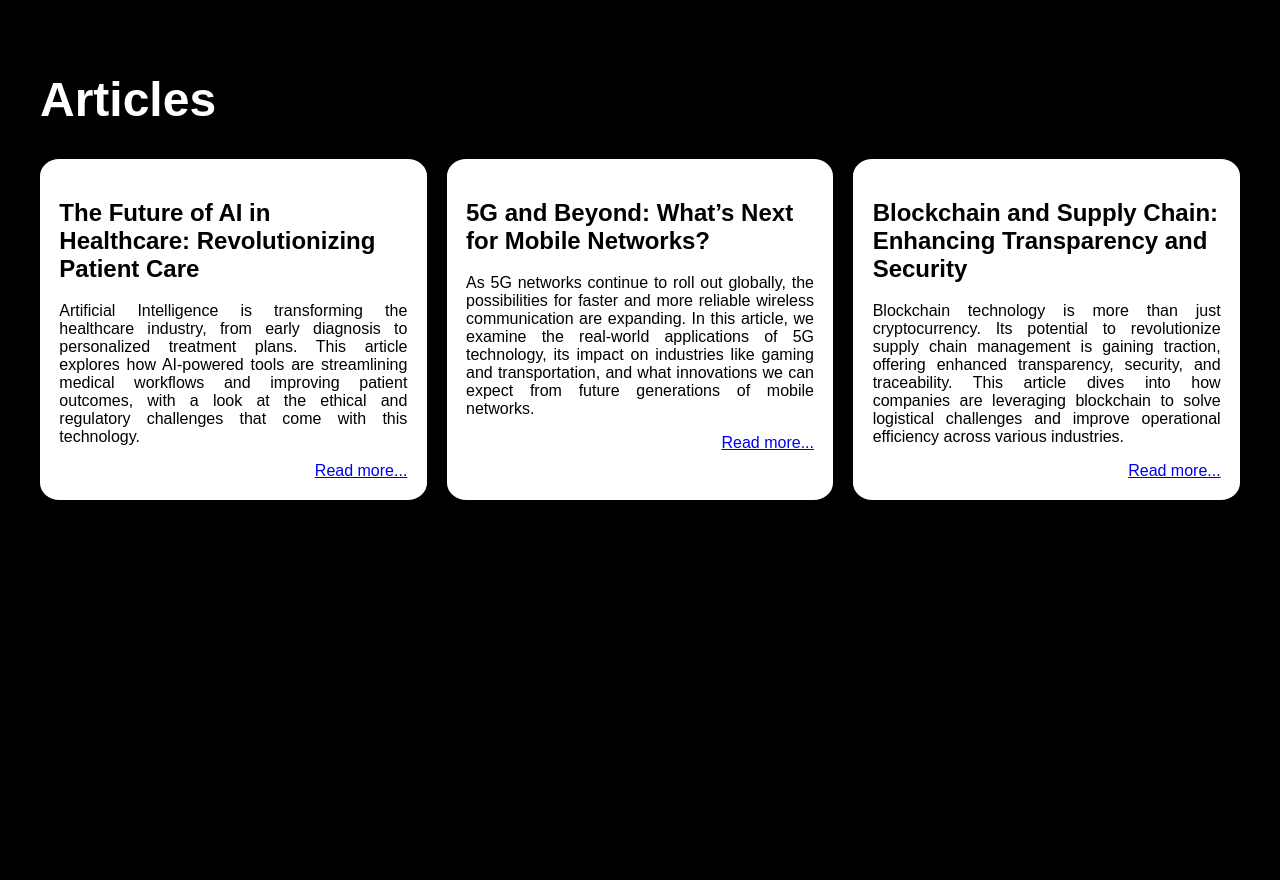
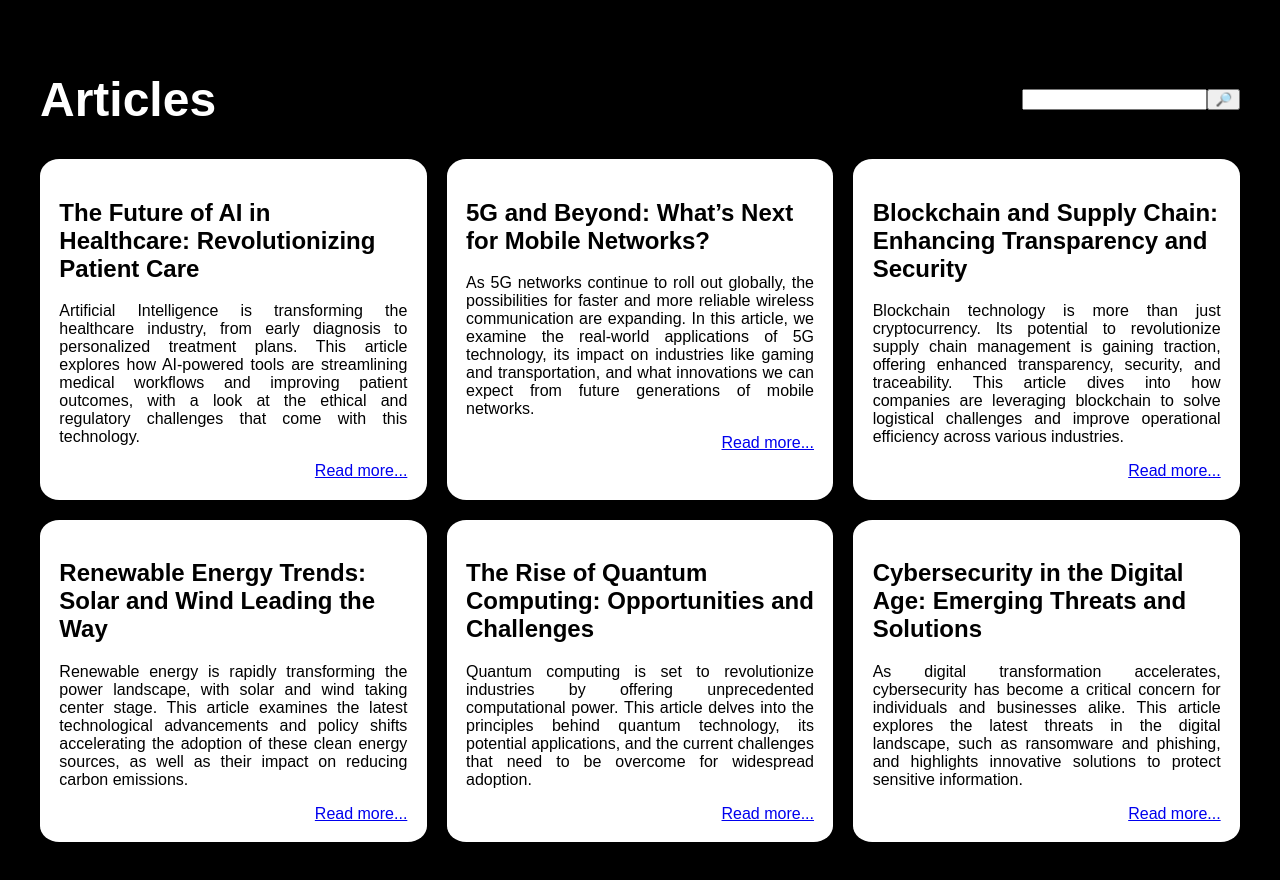
Before and after one commit to rookie2675/blog-website, a Next.js app: page / in a window 1280 px wide. Before the commit the page ends 800 px from the top, so only its background shows below. Built offline with nearby package versions, Linux system fonts and the light colour scheme.

Commit message:
Added search functionality

```diff
--- a/app/page.module.css
+++ b/app/page.module.css
@@ -3,3 +3,9 @@
     display: grid;
     grid-template-columns: repeat(3, 1fr);
 }
+
+.header {
+    display: flex;
+    justify-content: space-between;
+    align-items: center;
+}
--- a/app/page.tsx
+++ b/app/page.tsx
@@ -4,13 +4,26 @@ import { articles } from "@/data/database";
 import styles from "./page.module.css";
 import ArticleCard from "@/components/ArticleCard";
 import { Article } from "@/types/article";
+import SearchBar from "@/components/SearchBar";
 
-export default async function Home() {
+export default async function Home(props: {
+    searchParams?: Promise<{ query?: string }>;
+}) {
+    const searchParams = await props.searchParams;
+    const query = searchParams?.query || "";
+
+    const filteredArticles = articles.filter((article: Article) =>
+        article.title.toLowerCase().includes(query.toLowerCase()),
+    );
+
     return (
         <div className={styles.container}>
-            <h1>Articles</h1>
+            <div className={styles.header}>
+                <h1>Articles</h1>
+                <SearchBar />
+            </div>
             <div className={styles.articles}>
-                {articles.map((article: Article, index: number) => (
+                {filteredArticles.map((article: Article, index: number) => (
                     <ArticleCard key={index} article={article} />
                 ))}
             </div>
--- /dev/null
+++ b/components/SearchBar.tsx
@@ -0,0 +1,33 @@
+"use client";
+
+import { usePathname, useRouter, useSearchParams } from "next/navigation";
+import { JSX, useState } from "react";
+
+export default function SearchBar(): JSX.Element {
+    const pathName = usePathname();
+    const { replace } = useRouter();
+    const searchParameters = useSearchParams();
+
+    const [query, setQuery] = useState("");
+
+    function handleSubmit() {
+        const parameters = new URLSearchParams(searchParameters);
+
+        if (query) {
+            parameters.set("query", query);
+        } else {
+            parameters.delete("query");
+        }
+
+        replace(`${pathName}?${parameters.toString()}`);
+    }
+
+    return (
+        <form onSubmit={handleSubmit}>
+            <input value={query} onChange={(e) => setQuery(e.target.value)} />
+            <button type="submit" aria-label="Search">
+                🔎
+            </button>
+        </form>
+    );
+}
--- a/data/database.ts
+++ b/data/database.ts
@@ -45,4 +45,40 @@ export const articles: Article[] = [
 
         As blockchain adoption grows, its impact on the supply chain will likely extend beyond transparency and security, fostering greater efficiency by automating contracts and payment processes using smart contracts. These innovations promise to revolutionize supply chain operations across multiple sectors.`,
     ),
+    new Article(
+        4,
+        "Renewable Energy Trends: Solar and Wind Leading the Way",
+        "Alice Green",
+        "Renewable energy is rapidly transforming the power landscape, with solar and wind taking center stage. This article examines the latest technological advancements and policy shifts accelerating the adoption of these clean energy sources, as well as their impact on reducing carbon emissions.",
+        `The push for clean energy has made solar and wind power the fastest-growing sectors in the global energy market.
+        Innovations in solar panel efficiency and wind turbine design have dramatically reduced the cost of renewable energy, making it a viable alternative to fossil fuels.
+
+        Governments worldwide are also supporting this transition with favorable policies, subsidies, and incentives. These efforts not only reduce greenhouse gas emissions but also create economic opportunities in the green energy sector.
+
+        Despite these advancements, there are challenges to address, such as energy storage and grid integration. Research is ongoing to develop more efficient batteries and smart grid technologies to manage the intermittent nature of solar and wind energy.
+
+        Overall, the adoption of renewable energy is key to tackling climate change, and with continued investment and innovation, it promises a cleaner, more sustainable future.`,
+    ),
+    new Article(
+        5,
+        "The Rise of Quantum Computing: Opportunities and Challenges",
+        "Michael Stevens",
+        "Quantum computing is set to revolutionize industries by offering unprecedented computational power. This article delves into the principles behind quantum technology, its potential applications, and the current challenges that need to be overcome for widespread adoption.",
+        `Quantum computing leverages the principles of quantum mechanics to process information in ways that classical computers cannot. By using quantum bits, or qubits, it can perform complex calculations at unprecedented speeds, opening up new possibilities for fields like cryptography, artificial intelligence, and materials science.
+
+        The potential applications are vast, from simulating molecular interactions for drug discovery to optimizing logistics for supply chains. However, developing stable qubits and error correction methods remain significant challenges in the field.
+
+        Tech giants and research institutions are making strides in quantum technology, but it will likely take years before we see practical applications at scale. As the technology matures, it has the potential to transform industries by solving problems that are currently computationally infeasible.`,
+    ),
+    new Article(
+        6,
+        "Cybersecurity in the Digital Age: Emerging Threats and Solutions",
+        "Sarah Lee",
+        "As digital transformation accelerates, cybersecurity has become a critical concern for individuals and businesses alike. This article explores the latest threats in the digital landscape, such as ransomware and phishing, and highlights innovative solutions to protect sensitive information.",
+        `With the rise of digital connectivity, cyber threats have become more sophisticated, targeting individuals, businesses, and even government infrastructure. Ransomware attacks and phishing scams are among the most common threats, often leading to significant financial losses and data breaches.
+
+        Emerging solutions in cybersecurity include artificial intelligence for threat detection, multi-factor authentication, and zero-trust architectures. These technologies are helping organizations to proactively defend against cyberattacks.
+
+        Education and awareness also play a crucial role in combating cyber threats, as many attacks exploit human error. By implementing advanced security measures and fostering a security-conscious culture, companies can better protect themselves in an increasingly digital world.`,
+    ),
 ];
```
